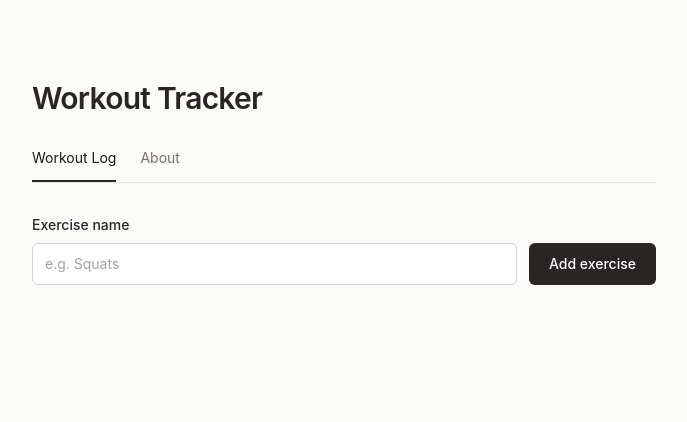
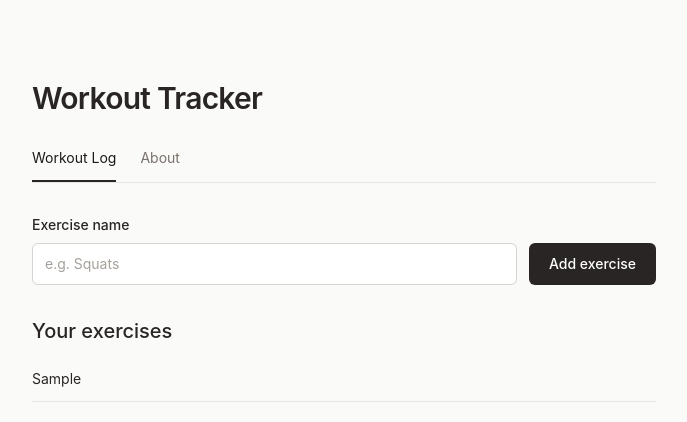
Before and after one commit to haquemm583/assignmnet_6, a React (Vite) app: page / in a window 1280 px wide. Both pictures are taken after typing "Sample" into the empty fields and a click on the button "Add exercise". Shown: the top 422 px of the page, without its empty margins (296-983 px from the left). Built offline with nearby package versions, Linux system fonts and the light colour scheme.

Commit message:
dispalying workouts on screen

```diff
--- a/src/App.jsx
+++ b/src/App.jsx
@@ -1,5 +1,6 @@
 import Header from './components/Header'
 import WorkoutForm from './components/WorkoutForm';
+import WorkoutList from './components/WorkoutList';
 import About from './components/About';
 import { useState } from 'react';
 
@@ -30,7 +31,10 @@ function App(){
         </button>
       </nav>
       {view ==="workouts" ? (
-        <WorkoutForm onAddWorkout={addWorkout}/>
+        <>
+          <WorkoutForm onAddWorkout={addWorkout}/>
+          <WorkoutList excercises={excercises}/>
+        </>
       ) : (
         <About/>
       )}
--- /dev/null
+++ b/src/components/WorkoutItem.jsx
@@ -0,0 +1,9 @@
+function WorkoutItem({excercise}){
+    return (
+        <li className="break-words border-b border-stone-200 py-3 text-sm">
+            {excercise.name}
+        </li>
+    )
+}
+
+export default WorkoutItem;
--- /dev/null
+++ b/src/components/WorkoutList.jsx
@@ -0,0 +1,20 @@
+import WorkoutItem from './WorkoutItem';
+
+function WorkoutList({excercises}){
+    return (
+        <section className="mt-8">
+            <h2 className="mb-3 text-xl font-medium">Your exercises</h2>
+            {excercises.length === 0 ? (
+                <p className="text-sm text-stone-500">No exercises added yet.</p>
+            ) : (
+                <ul>
+                    {excercises.map((excercise) => (
+                        <WorkoutItem key={excercise.id} excercise={excercise}/>
+                    ))}
+                </ul>
+            )}
+        </section>
+    )
+}
+
+export default WorkoutList;
```
